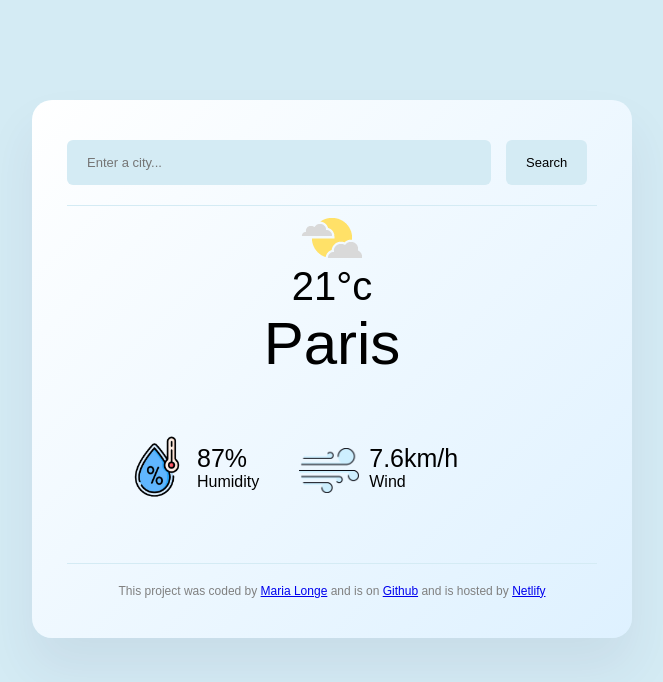
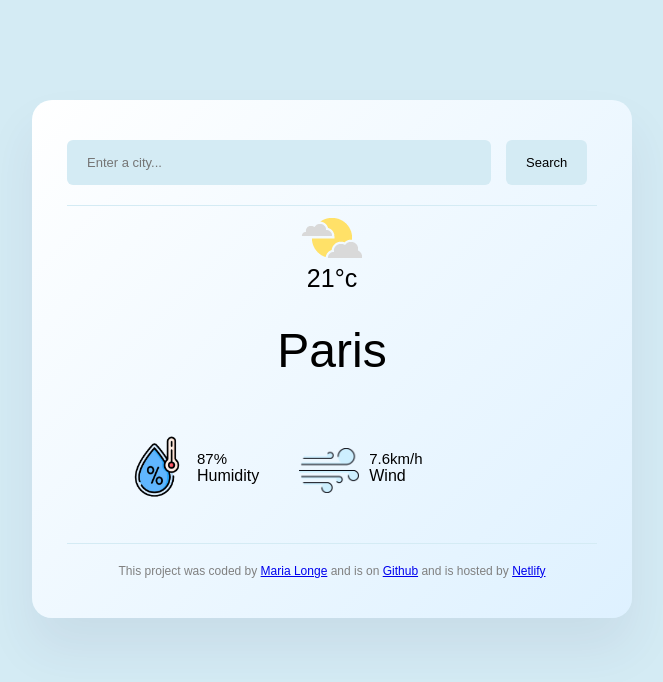
Before and after one commit to mariamayowa/My-Weather-Project, a plain HTML site: page index.html in a window 1280 px wide. Shown: the whole page, without its empty margins (308-971 px from the left). Drawn offline with Linux system fonts and the light colour scheme.

Commit message:
Changed font/margin sizes.

```diff
--- a/style.css
+++ b/style.css
@@ -54,12 +54,13 @@ header{
 }
 
 .current-temperature h1{
-    font-size: 60px;
+    font-size: 48px;
     font-weight: 500;
+    margin: 30px 0;
 }
 
 .current-temperature h2{
-    font-size: 40px;
+    font-size: 25px;
     font-weight: 400;
     margin-top: -10px;
 }
@@ -70,7 +71,7 @@ header{
     justify-content: space-between;
     padding: 0 20px;
     margin-top: 50px;
-    margin-bottom: 50px;
+    margin-bottom: 30px;
 }
 
 .col{
@@ -86,7 +87,7 @@ header{
 }
 
 .humidity, .Wind{
-    font-size: 25px;
+    font-size: 15px;
     margin-top:-6px;
 }
 
```
